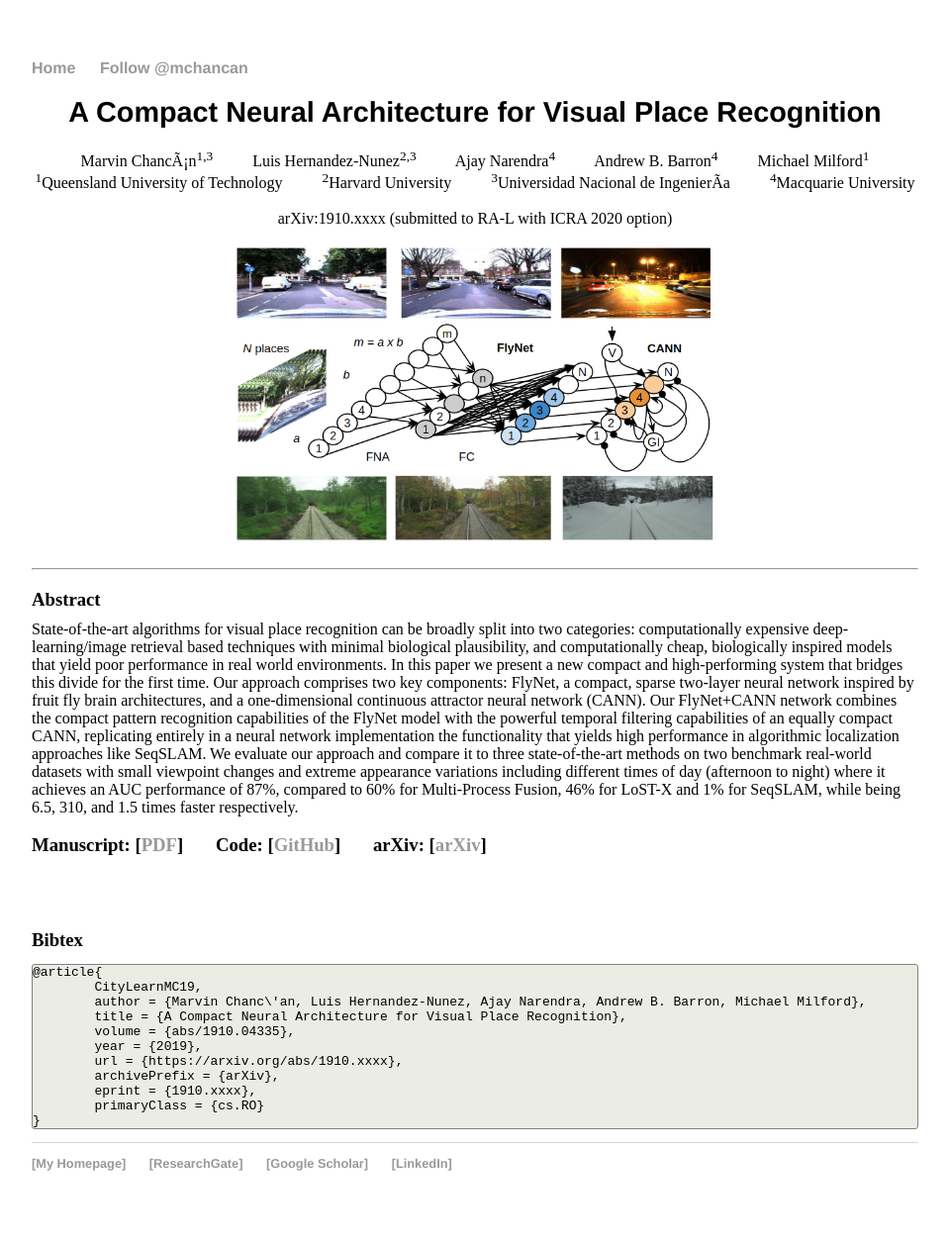
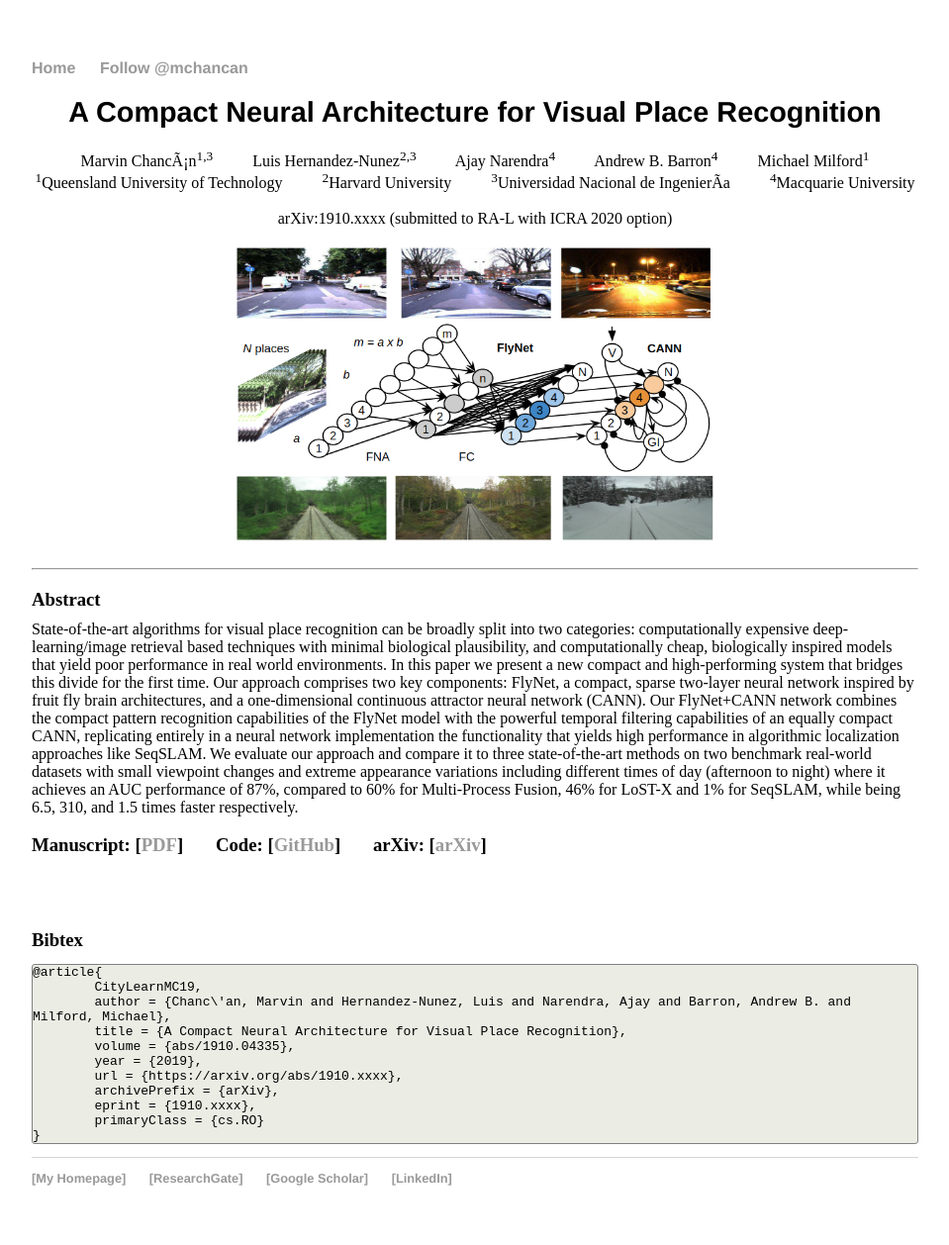
Before and after one commit to mchancan/mchancan.github.io, a Jekyll site: the page built from projects/FlyNet/index.html, in a window 1280 px wide. Shown: the whole page at 99% size, without its empty margins (160-1119 px from the left). Built offline with Jekyll 4.4.1, drawn with Linux system fonts in a browser that asks for light colours; comment, search, counter and statistics services are not loaded.

Commit message:
Update index.html

```diff
--- a/projects/FlyNet/index.html
+++ b/projects/FlyNet/index.html
@@ -57,7 +57,7 @@ title: "A Compact Neural Architecture for Visual Place Recognition"
 <pre>
 @article{
 	CityLearnMC19,
-	author = {Marvin Chanc\'an, Luis Hernandez-Nunez, Ajay Narendra, Andrew B. Barron, Michael Milford},
+	author = {Chanc\'an, Marvin and Hernandez-Nunez, Luis and Narendra, Ajay and Barron, Andrew B. and Milford, Michael},
 	title = {A Compact Neural Architecture for Visual Place Recognition},
 	volume = {abs/1910.04335},
 	year = {2019},
```
